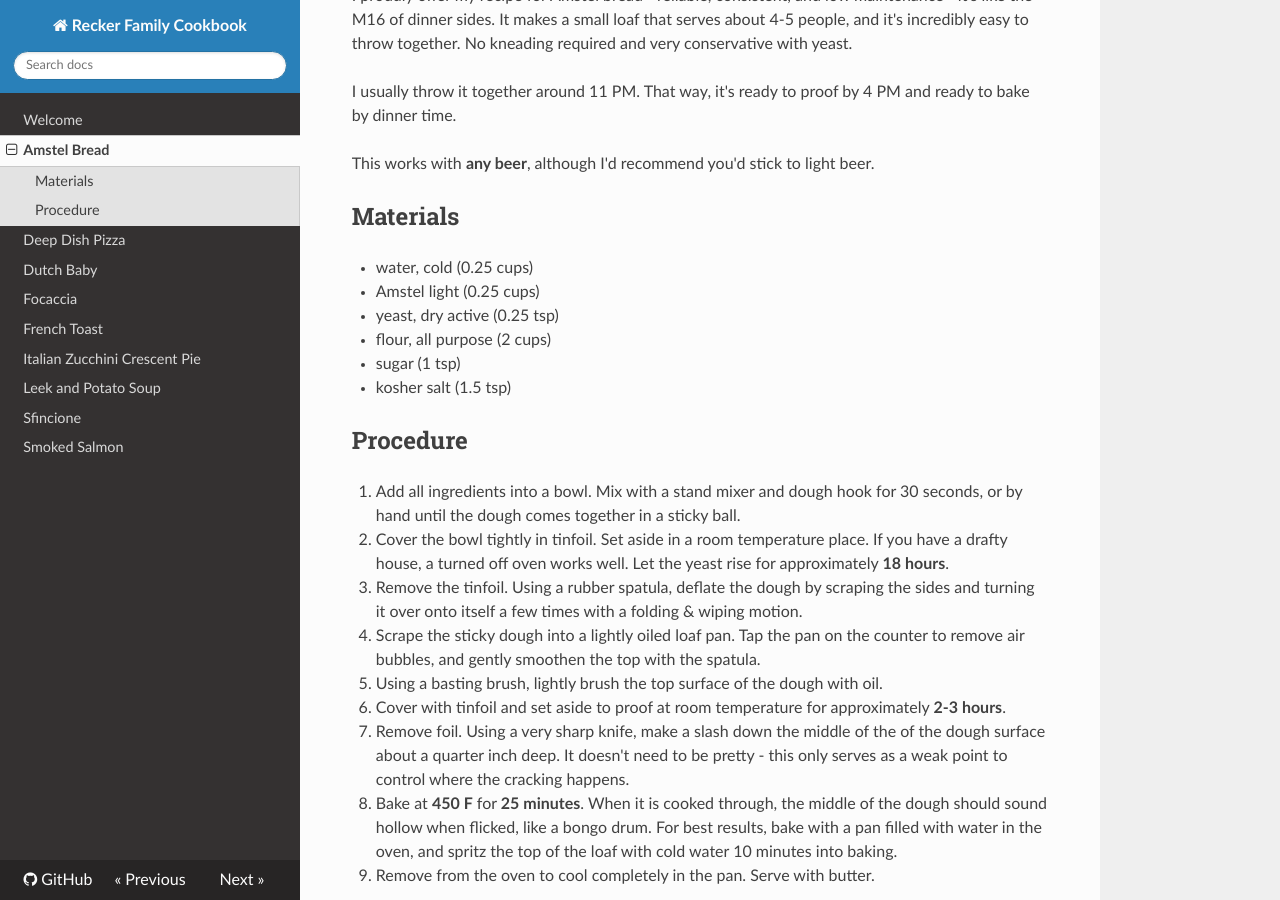
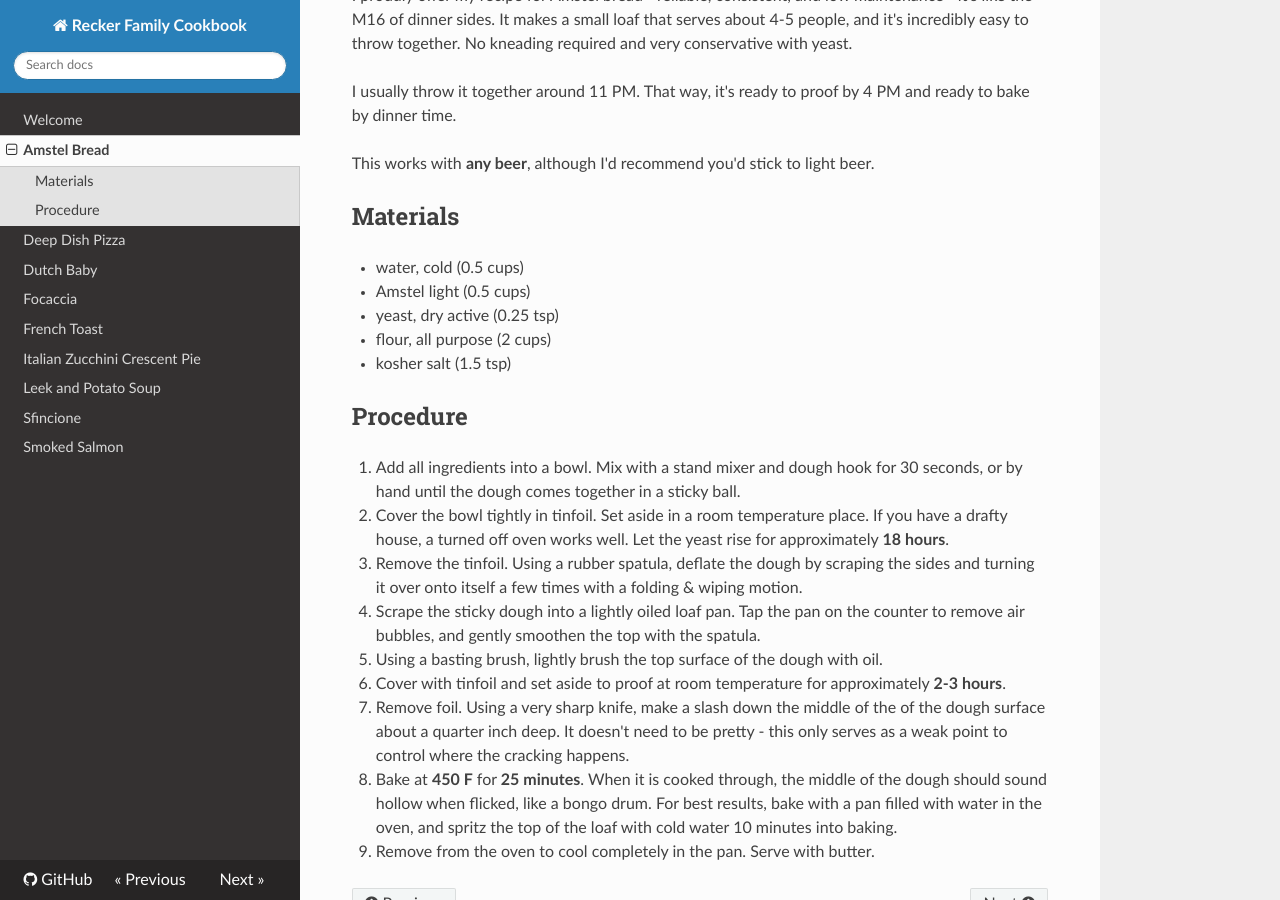
Before and after one commit to arecker/cookbook, an MkDocs documentation site: the page built from recipes/amstel-bread.md, in a window 1280 px wide and 900 px high, scrolled down 1130 px. Built offline with MkDocs 1.6.1, drawn with Linux system fonts in a browser that asks for light colours; nearby versions of some CDN libraries.

Commit message:
REALLY fix amstel brood

```diff
--- a/recipes/amstel-bread.md
+++ b/recipes/amstel-bread.md
@@ -17,11 +17,10 @@ light beer.
 
 ## Materials
 
-- water, cold (0.25 cups)
-- Amstel light (0.25 cups)
+- water, cold (0.5 cups)
+- Amstel light (0.5 cups)
 - yeast, dry active (0.25 tsp)
 - flour, all purpose (2 cups)
-- sugar (1 tsp)
 - kosher salt (1.5 tsp)
 
 ## Procedure
```
